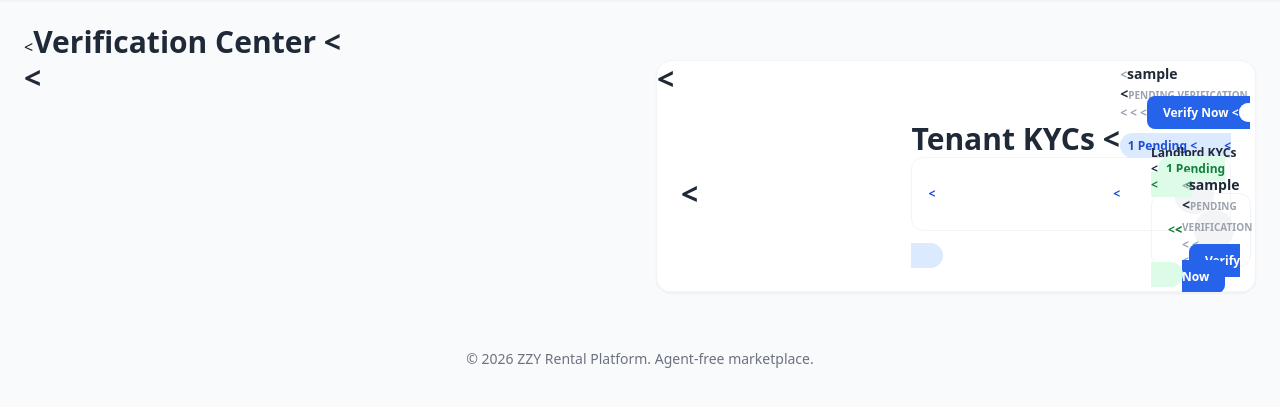
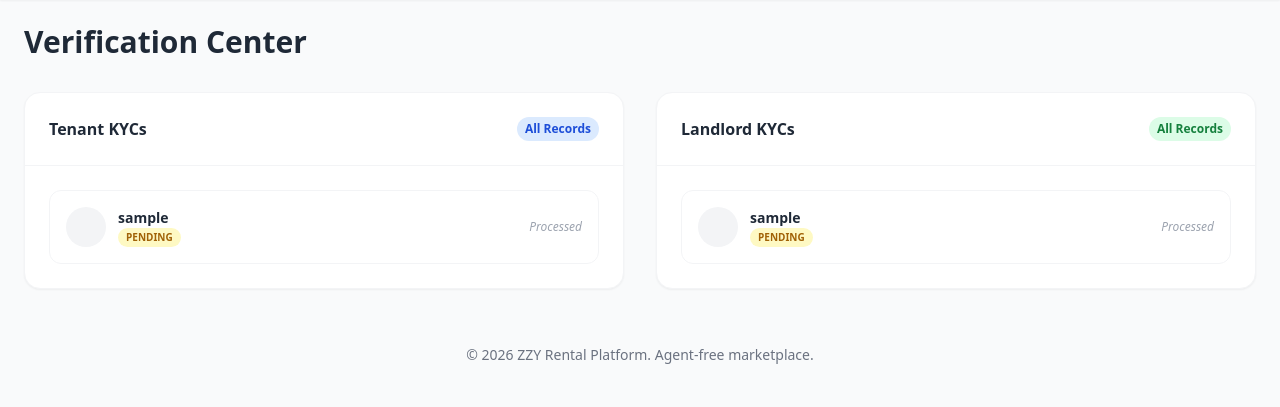
Before and after one commit to PrimeSoofDev/zzy-smart-city-rental, a PHP site: the page made by views/admin/pages/verifications.php in a window 1280 px wide. Shown: the part 64-471 px from the top of the page. Run offline with PHP 8.4, Linux system fonts and the light colour scheme; tables that the repository leaves empty hold one stand-in row (values such as "Sample post"); the template is opened without the code that fills it: most values are stand-ins (such as "Sample title", 1, 10 or a date in 2020); some libraries are stand-ins or nearby versions.

Commit message:
implement and verify KYC approval flow for tenants and landlords
- Add unified user approval/rejection in AdminController
- Implement property approval/rejection for admins
- Add verification gate to TenantController dashboard and rental requests
- Dynamic property listing in admin panel
- Cleanup and enhance verification center UI
- Add session-based success/error alerts to admin layout

Co-Authored-By: Claude Opus 4.7 <noreply@anthropic.com>

```diff
--- a/public/index.php
+++ b/public/index.php
@@ -48,6 +48,8 @@ $router->add('admin/edit-user', 'AdminController', 'editLandlord');
 $router->add('admin/update-user', 'AdminController', 'updateLandlord');
 $router->add('admin/approve-user', 'AdminController', 'approveUser');
 $router->add('admin/reject-user', 'AdminController', 'rejectUser');
+$router->add('admin/approve-property', 'AdminController', 'approveProperty');
+$router->add('admin/reject-property', 'AdminController', 'rejectProperty');
 $router->add('admin/approve-landlord', 'AdminController', 'approveLandlord');
 $router->add('admin/delete-user', 'AdminController', 'deleteLandlord');
 $router->add('admin/manageUser', 'AdminController', 'manageUser');
--- a/views/admin/pages/verifications.php
+++ b/views/admin/pages/verifications.php
@@ -1,53 +1,85 @@
-<<hh1 class="text-3xl font-bold text-gray-800 mb-8">Verification Center</h1>
+<h1 class="text-3xl font-bold text-gray-800 mb-8">Verification Center</h1>
 
-<<divdiv class="grid grid-cols-1 md:grid-cols-2 gap-8">
-    <<divdiv class="bg-white rounded-2xl shadow-sm border border-gray-100 overflow-hidden">
-        <<divdiv class="p-6 border-b border-gray-100 flex justify-between items-center">
-            <<hh3 class="font-bold text-gray-800">Tenant KYCs</h3>
-            <<spanspan class="text-xs bg-blue-100 text-blue-700 px-2 py-1 rounded-full font-bold"><?php echo count($tenants); ?> Pending</span>
+<div class="grid grid-cols-1 md:grid-cols-2 gap-8">
+    <!-- Tenant Section -->
+    <div class="bg-white rounded-2xl shadow-sm border border-gray-100 overflow-hidden">
+        <div class="p-6 border-b border-gray-100 flex justify-between items-center">
+            <h3 class="font-bold text-gray-800">Tenant KYCs</h3>
+            <span class="text-xs bg-blue-100 text-blue-700 px-2 py-1 rounded-full font-bold">All Records</span>
         </div>
-        <<divdiv class="p-6 space-y-4">
+        <div class="p-6 space-y-4">
             <?php foreach ($tenants as $tenant): ?>
-            <<divdiv class="flex items-center justify-between p-4 rounded-xl border border-gray-100 hover:border-blue-300 transition-all group">
-                <<divdiv class="flex items-center gap-3">
-                    <<divdiv class="w-10 h-10 rounded-full bg-gray-100 flex items-center justify-center">
-                        <<ii class="fas fa-user text-gray-400"></i>
+            <div class="flex items-center justify-between p-4 rounded-xl border border-gray-100 hover:border-blue-300 transition-all group">
+                <div class="flex items-center gap-3">
+                    <div class="w-10 h-10 rounded-full bg-gray-100 flex items-center justify-center">
+                        <i class="fas fa-user text-gray-400"></i>
                     </div>
-                    <div>
-                        <<pp class="text-sm font-bold text-gray-800"><?php echo htmlspecialchars($tenant['username']); ?></p>
-                        <<pp class="text-[10px] text-gray-400 uppercase">Pending Verification</p>
+                    <div class="flex flex-col">
+                        <p class="text-sm font-bold text-gray-800"><?php echo htmlspecialchars($tenant['username']); ?></p>
+                        <div class="flex items-center gap-2">
+                            <?php
+                                $status = $tenant['verification_status'] ?? 'pending';
+                                $badgeClass = 'bg-yellow-100 text-yellow-700';
+                                $statusText = 'Pending';
+                                if ($status === 'approved') { $badgeClass = 'bg-green-100 text-green-700'; $statusText = 'Approved'; }
+                                elseif ($status === 'rejected') { $badgeClass = 'bg-red-100 text-red-700'; $statusText = 'Rejected'; }
+                            ?>
+                            <span class="text-[10px] font-bold px-2 py-0.5 rounded-full <?= $badgeClass ?> uppercase"><?= $statusText ?></span>
+                        </div>
                     </div>
                 </div>
-                <<formform action="admin/approve-tenant" method="POST" class="m-0">
-                    <<inputinput type="hidden" name="user_id" value="<?php echo $tenant['user_id']; ?>">
-                    <<buttonbutton class="bg-blue-600 text-white px-4 py-2 rounded-lg text-xs font-bold hover:bg-blue-700 transition-colors">Verify Now</button>
+                <?php if ($status === 'pending'): ?>
+                <form action="admin/approve-user" method="POST" class="flex gap-2">
+                    <input type="hidden" name="user_id" value="<?php echo $tenant['user_id']; ?>">
+                    <input type="hidden" name="role" value="Tenant">
+                    <button class="bg-blue-600 text-white px-4 py-2 rounded-lg text-xs font-bold hover:bg-blue-700 transition-colors">Verify Now</button>
+                    <button name="action" value="reject" class="bg-gray-200 text-gray-600 px-4 py-2 rounded-lg text-xs font-bold hover:bg-gray-300 transition-colors">Reject</button>
                 </form>
+                <?php else: ?>
+                    <div class="text-xs text-gray-400 italic">Processed</div>
+                <?php endif; ?>
             </div>
             <?php endforeach; ?>
         </div>
     </div>
 
-    <<divdiv class="bg-white rounded-2xl shadow-sm border border-gray-100 overflow-hidden">
-        <<divdiv class="p-6 border-b border-gray-100 flex justify-between items-center">
-            <<hh3 class="font-bold text-gray-800">Landlord KYCs</h3>
-            <<spanspan class="text-xs bg-green-100 text-green-700 px-2 py-1 rounded-full font-bold"><?php echo count($landlords); ?> Pending</span>
+    <!-- Landlord Section -->
+    <div class="bg-white rounded-2xl shadow-sm border border-gray-100 overflow-hidden">
+        <div class="p-6 border-b border-gray-100 flex justify-between items-center">
+            <h3 class="font-bold text-gray-800">Landlord KYCs</h3>
+            <span class="text-xs bg-green-100 text-green-700 px-2 py-1 rounded-full font-bold">All Records</span>
         </div>
-        <<divdiv class="p-6 space-y-4">
+        <div class="p-6 space-y-4">
             <?php foreach ($landlords as $landlord): ?>
-            <<divdiv class="flex items-center justify-between p-4 rounded-xl border border-gray-100 hover:border-blue-300 transition-all group">
-                <<divdiv class="flex items-center gap-3">
-                    <<divdiv class="w-10 h-10 rounded-full bg-gray-100 flex items-center justify-center">
-                        <<ii class="fas fa-building text-gray-400"></i>
+            <div class="flex items-center justify-between p-4 rounded-xl border border-gray-100 hover:border-blue-300 transition-all group">
+                <div class="flex items-center gap-3">
+                    <div class="w-10 h-10 rounded-full bg-gray-100 flex items-center justify-center">
+                        <i class="fas fa-building text-gray-400"></i>
                     </div>
-                    <div>
-                        <<pp class="text-sm font-bold text-gray-800"><?php echo htmlspecialchars($landlord['username']); ?></p>
-                        <<pp class="text-[10px] text-gray-400 uppercase">Pending Verification</p>
+                    <div class="flex flex-col">
+                        <p class="text-sm font-bold text-gray-800"><?php echo htmlspecialchars($landlord['username']); ?></p>
+                        <div class="flex items-center gap-2">
+                            <?php
+                                $status = $landlord['verification_status'] ?? 'pending';
+                                $badgeClass = 'bg-yellow-100 text-yellow-700';
+                                $statusText = 'Pending';
+                                if ($status === 'approved') { $badgeClass = 'bg-green-100 text-green-700'; $statusText = 'Approved'; }
+                                elseif ($status === 'rejected') { $badgeClass = 'bg-red-100 text-red-700'; $statusText = 'Rejected'; }
+                            ?>
+                            <span class="text-[10px] font-bold px-2 py-0.5 rounded-full <?= $badgeClass ?> uppercase"><?= $statusText ?></span>
+                        </div>
                     </div>
                 </div>
-                <<formform action="admin/approve-landlord" method="POST" class="m-0">
-                    <<inputinput type="hidden" name="user_id" value="<?php echo $landlord['user_id']; ?>">
-                    <<buttonbutton class="bg-blue-600 text-white px-4 py-2 rounded-lg text-xs font-bold hover:bg-blue-700 transition-colors">Verify Now</button>
+                <?php if ($status === 'pending'): ?>
+                <form action="admin/approve-user" method="POST" class="flex gap-2">
+                    <input type="hidden" name="user_id" value="<?php echo $landlord['user_id']; ?>">
+                    <input type="hidden" name="role" value="Landlord">
+                    <button class="bg-blue-600 text-white px-4 py-2 rounded-lg text-xs font-bold hover:bg-blue-700 transition-colors">Verify Now</button>
+                    <button name="action" value="reject" class="bg-gray-200 text-gray-600 px-4 py-2 rounded-lg text-xs font-bold hover:bg-gray-300 transition-colors">Reject</button>
                 </form>
+                <?php else: ?>
+                    <div class="text-xs text-gray-400 italic">Processed</div>
+                <?php endif; ?>
             </div>
             <?php endforeach; ?>
         </div>
```
Also changed, not shown: app/Controllers/AdminController.php (+59 -4 lines), app/Controllers/TenantController.php (+18 -1 lines), views/admin/pages/properties.php (+22 -29 lines), views/layouts/admin_layout_start.php (+21 -0 lines).
